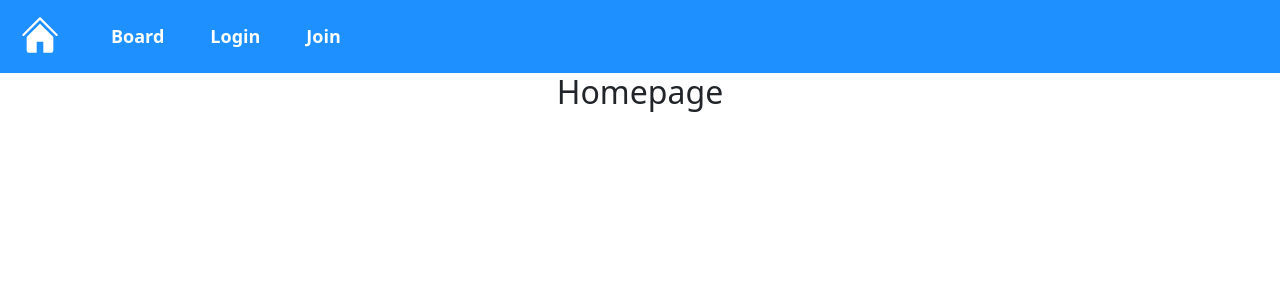
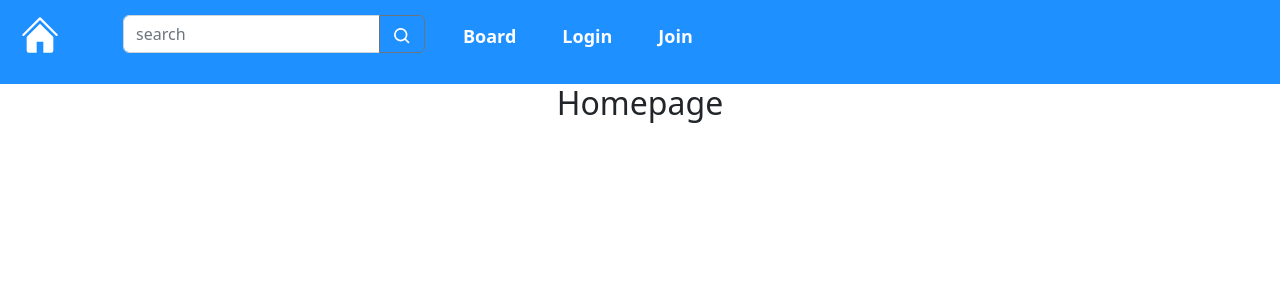
Before and after one commit to kimsunin/_regist_book, a React (Create React App) app in the folder react/: page / in a window 1280 px wide. Shown: the top 300 px of the page. Built offline with nearby package versions, Linux system fonts and the light colour scheme.

Commit message:
topmenu search추가및 css 작업

```diff
--- a/react/src/App.css
+++ b/react/src/App.css
@@ -27,6 +27,11 @@
   color: white;
 }
 
+.search-form {
+  padding-left: 50px;
+
+}
+
 
 .App-header {
   background-color: #282c34;
--- a/react/src/component/Home.jsx
+++ b/react/src/component/Home.jsx
@@ -7,9 +7,22 @@ export default function Topmenu() {
       <nav id="topMenu">
         <a class="navbar-brand p-0 me-0 me-lg-2" href="/">
           <svg fill="current" width="50px" height="40px" viewBox="0 0 36 36" version="1.1"  preserveAspectRatio="xMidYMid meet" xmlns="http://www.w3.org/2000/svg">
-              <path class="clr-i-solid clr-i-solid-path-1" d="M33,19a1,1,0,0,1-.71-.29L18,4.41,3.71,18.71a1,1,0,0,1-1.41-1.41l15-15a1,1,0,0,1,1.41,0l15,15A1,1,0,0,1,33,19Z" fill="white"></path><path class="clr-i-solid clr-i-solid-path-2" d="M18,7.79,6,19.83V32a2,2,0,0,0,2,2h7V24h6V34h7a2,2,0,0,0,2-2V19.76Z" fill="white"></path>
+              <path class="clr-i-solid clr-i-solid-path-1" d="M33,19a1,1,0,0,1-.71-.29L18,4.41,3.71,18.71a1,1,0,0,1-1.41-1.41l15-15a1,1,0,0,1,1.41,0l15,15A1,1,0,0,1,33,19Z" fill="white"></path>
+              <path class="clr-i-solid clr-i-solid-path-2" d="M18,7.79,6,19.83V32a2,2,0,0,0,2,2h7V24h6V34h7a2,2,0,0,0,2-2V19.76Z" fill="white"></path>
           </svg>
         </a>
+        <div className="search">
+          <form className="search-form" method="post">
+            <div class="input-group mb-3">
+              <input type="text" class="form-control" placeholder="search" aria-label="Recipient's username" ></input>
+              <button class="btn btn-outline-secondary" type="submit">
+                <svg fill="white" width="20px" height="20px" viewBox="-2.5 -2.5 24 24" xmlns="http://www.w3.org/2000/svg" preserveAspectRatio="xMinYMin" class="jam jam-search">
+                  <path d='M8 14A6 6 0 1 0 8 2a6 6 0 0 0 0 12zm6.32-1.094l3.58 3.58a1 1 0 1 1-1.415 1.413l-3.58-3.58a8 8 0 1 1 1.414-1.414z'/>
+                </svg>
+              </button>
+            </div>
+          </form>
+        </div>
         <ul class="navbar-nav flex-row flex-wrap bd-navbar-nav">
           <li style={{ listStyle: "none" }}>
             <a
```
